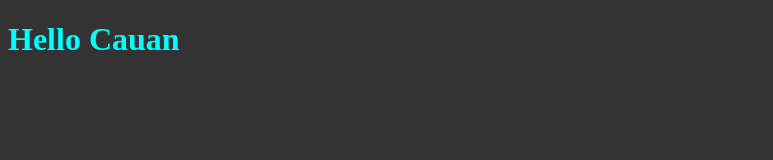
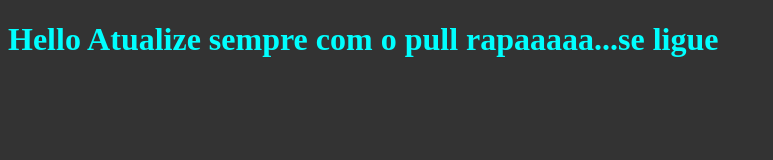
Before and after one commit to CauanGSousa/estudo-html, a plain HTML site: page index.html in a window 1280 px wide. Shown: the whole page, without its empty margins (0-773 px from the left). Drawn offline with Linux system fonts and the light colour scheme.

Commit message:
development - atualizando codigo pra demonstrar a cauan a importancia do pull no inicio de cada dia de trampo

```diff
--- a/index.html
+++ b/index.html
@@ -7,6 +7,6 @@
   <link rel="stylesheet" href="style.css">
 </head>
 <body>
-  <h1 id="titulo">Hello Cauan</h1>
+  <h1 id="titulo">Hello Atualize sempre com o pull rapaaaaa...se ligue</h1>
 </body>
 </html>
```
